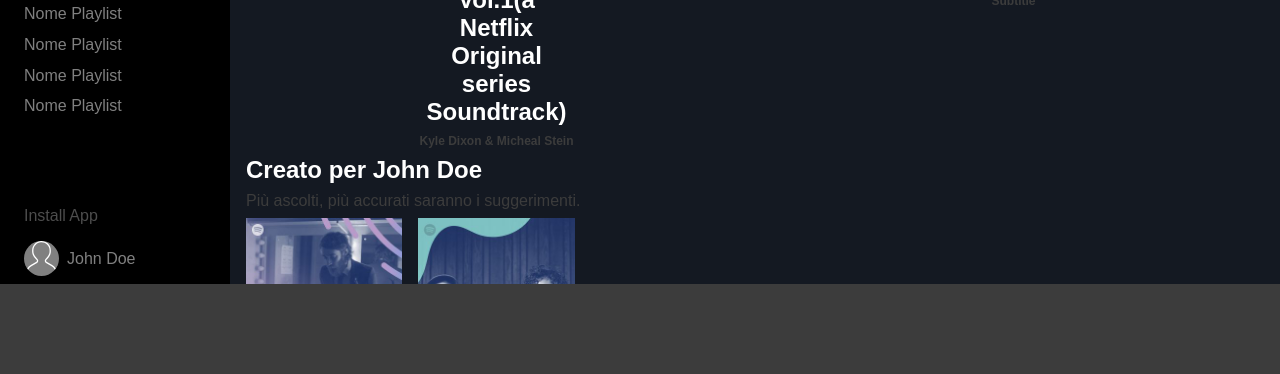
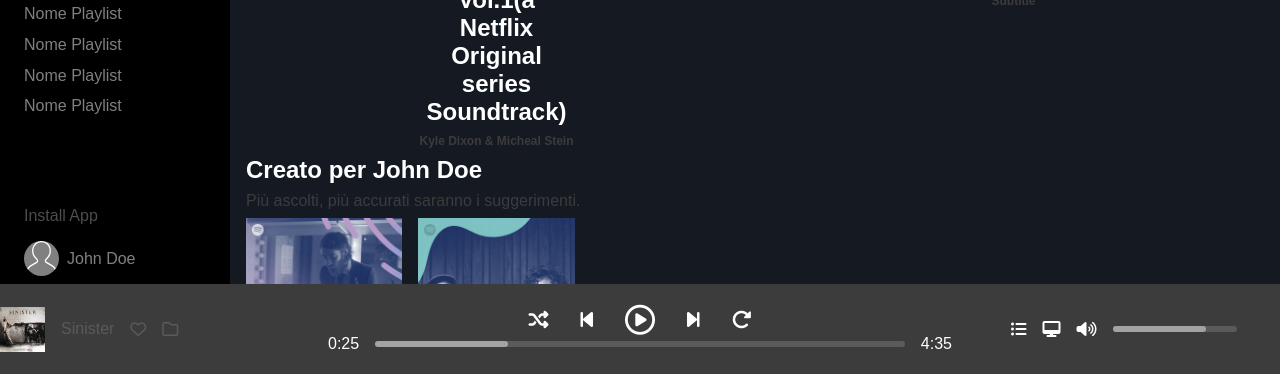
Before and after one commit to AndreaLorenzi/html-css-spotifyweb, a plain HTML site: page index.html in a window 1280 px wide. Shown: the part 426-800 px from the top of the page. Drawn offline with Linux system fonts and the light colour scheme; a web font is replaced by a local one.

Commit message:
addjustaments

```diff
--- a/assets/style.css
+++ b/assets/style.css
@@ -2,8 +2,13 @@
 	--width-sidebar: 50px;
 	--height-overlay-upgrade: 90px;
 	--height-player: 90px;
-
 	--color-light: white;
+	--xblack: rgba(0, 0, 0, 0.3);
+    --drkgrey: #282828;
+    --litgrey: #a3a3a3;
+    --mediumgrey: #5A5A5A;
+    --night: #141922;
+    --green: #adff2f;
 }
 
 @media (min-width: 600px) {
@@ -334,7 +339,7 @@
 	justify-content: flex-end;
 	align-items: center;
 	padding-top: 30px;
-	padding-right:10px;
+	padding-right:20px;
 }
 .btn-upgrade{
 	padding: 10px;
@@ -345,4 +350,155 @@
 }
 .btn-upgrade:hover{
 	cursor: pointer;
+	transform: scale(1.2);
 }
+/* player */
+.player {
+    display: flex;
+    align-items: center;
+    justify-content: center;
+    gap: 1rem;
+    padding-inline: 1rem;
+}
+
+.player .left {
+    display: flex;
+    align-items: center;
+    color: var(--mediumgrey);
+    gap: 1rem;
+}
+
+.player .left img {
+    width: 45px;
+    aspect-ratio: 1 / 1;
+}
+
+.player .hover:hover {
+    color: var(--green);
+}
+
+.player .middle,
+.player .right {
+    color: white;
+    --time-h: 6px;
+}
+
+.player .left,
+.player .right {
+    flex: 0 0 25%;
+}
+
+.player .middle {
+    flex: 0 0 50%;
+}
+
+.player .media-controls {
+    display: flex;
+    justify-content: center;
+    align-items: center;
+    font-size: 20px;
+    gap: 2rem;
+}
+
+.player .media-controls .big {
+    font-size: 30px;
+}
+
+.player .time-info {
+    display: flex;
+    align-items: center;
+    gap: 1rem;
+}
+
+.player .timeline {
+    --time: 25%;
+
+    height: var(--time-h);
+    width: 100%;
+    background-color: var(--mediumgrey);
+    border-radius: calc(var(--time-h) / 2);
+    position: relative;
+}
+
+.player .timeline::before {
+    content: "";
+    position: absolute;
+    border-radius: calc(var(--time-h) / 2);
+    left: 0;
+    width: var(--time);
+    height: var(--time-h);
+    background-color: var(--litgrey);
+}
+
+.player .timeline::after{
+    content: "";
+    position: absolute;
+    border-radius: calc(var(--time-h) / 2);
+    left: calc(var(--time) - var(--time-h));
+    bottom: -50%;
+    width: calc(var(--time-h) * 2);
+    height: calc(var(--time-h) * 2);
+    border-radius: var(--time-h);
+    background-color: white;
+    opacity: 0%;
+}
+
+.player .timeline:hover::before {
+    background-color: var(--green);
+    cursor: pointer;
+}
+
+.player .timeline:hover::after {
+    opacity: 100%;
+    cursor: pointer;
+}
+
+.player .right {
+    display: flex;
+    align-items: center;
+    justify-content: center;
+    gap: 1rem;
+}
+
+.player .volume {
+    --volume: 75%;
+
+    height: var(--time-h);
+    width: 40%;
+    background-color: var(--mediumgrey);
+    border-radius: calc(var(--time-h) / 2);
+    position: relative;
+}
+
+.player .volume::before {
+    content: "";
+    position: absolute;
+    border-radius: calc(var(--time-h) / 2);
+    left: 0;
+    width: var(--volume);
+    height: var(--time-h);
+    background-color: var(--litgrey);
+}
+
+.player .volume::after{
+    content: "";
+    position: absolute;
+    border-radius: calc(var(--time-h) / 2);
+    left: calc(var(--volume) - var(--time-h));
+    bottom: -50%;
+    width: calc(var(--time-h) * 2);
+    height: calc(var(--time-h) * 2);
+    border-radius: var(--time-h);
+    background-color: white;
+    opacity: 0%;
+}
+
+.player .volume:hover::before {
+    background-color: var(--green);
+    cursor: pointer;
+}
+
+.player .volume:hover::after {
+    opacity: 100%;
+    cursor: pointer;
+}
--- a/index.html
+++ b/index.html
@@ -78,11 +78,11 @@
 		<div class="content">
 			<nav>
 				<ul>
-					<li >
+					<li class="active">
 						<a href="">IN EVIDENZA</a>
 					</li>
 					<li><a href="">PODCAST</a></li>
-					<li class="active"><a href="">CLASSIFICHE</a></li>
+					<li ><a href="">CLASSIFICHE</a></li>
 					<li><a href="">GENERI E MOOD</a></li>
 					<li><a href="">NUOVE USCITE</a></li>
 					<li><a href="">SCOPRI</a></li>
@@ -177,7 +177,42 @@
 		</div>
 	</main>
 
-	<footer class="player"></footer>
+
+		<div class="player">
+
+			<div class="left">
+				<img src="img/sinister.jpeg" alt="">
+				<div class="metadata">
+					<div class="song-artist">Sinister</div>
+					<div class="song-title"></div>
+				</div>
+				<i class="fa-regular fa-heart hover"></i>
+				<i class="fa-regular fa-folder hover"></i>
+			</div>
+
+			<div class="middle">
+				<div class="media-controls">
+					<i class="fa-solid fa-shuffle"></i>
+					<i class="fa-solid fa-backward-step"></i>
+					<i class="fa-regular fa-circle-play big"></i>
+					<i class="fa-solid fa-forward-step"></i>
+					<i class="fa-sharp fa-solid fa-rotate-right"></i>
+				</div>
+				<div class="time-info">
+					<span class="current-time">0:25</span>
+					<div class="timeline"></div>
+					<span class="total-time">4:35</span>
+				</div>
+			</div>
+
+			<div class="right">
+				<i class="fa-solid fa-list-ul"></i>
+				<i class="fa-solid fa-desktop"></i>
+				<i class="fa-solid fa-volume-high"></i>
+				<div class="volume"></div>
+			</div>
+		</div>
+
 
 	<div class="overlay-upgrade">
         <div class="conteiner-upgrade">
```
Also changed, not shown: 1 other file.
